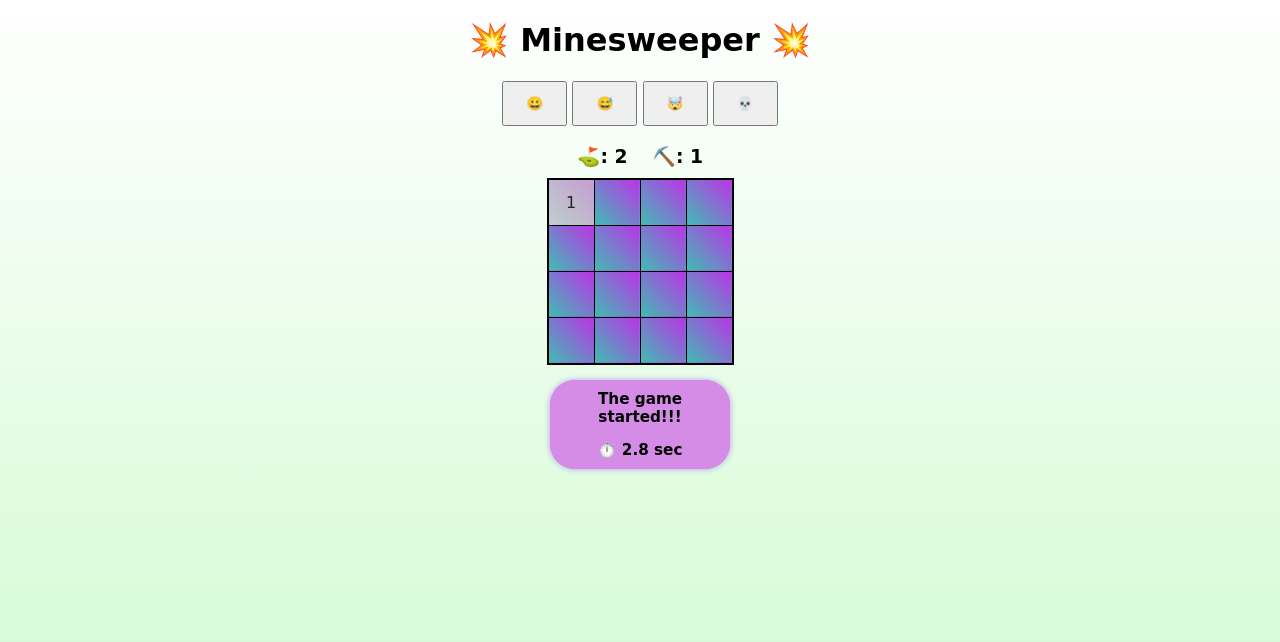
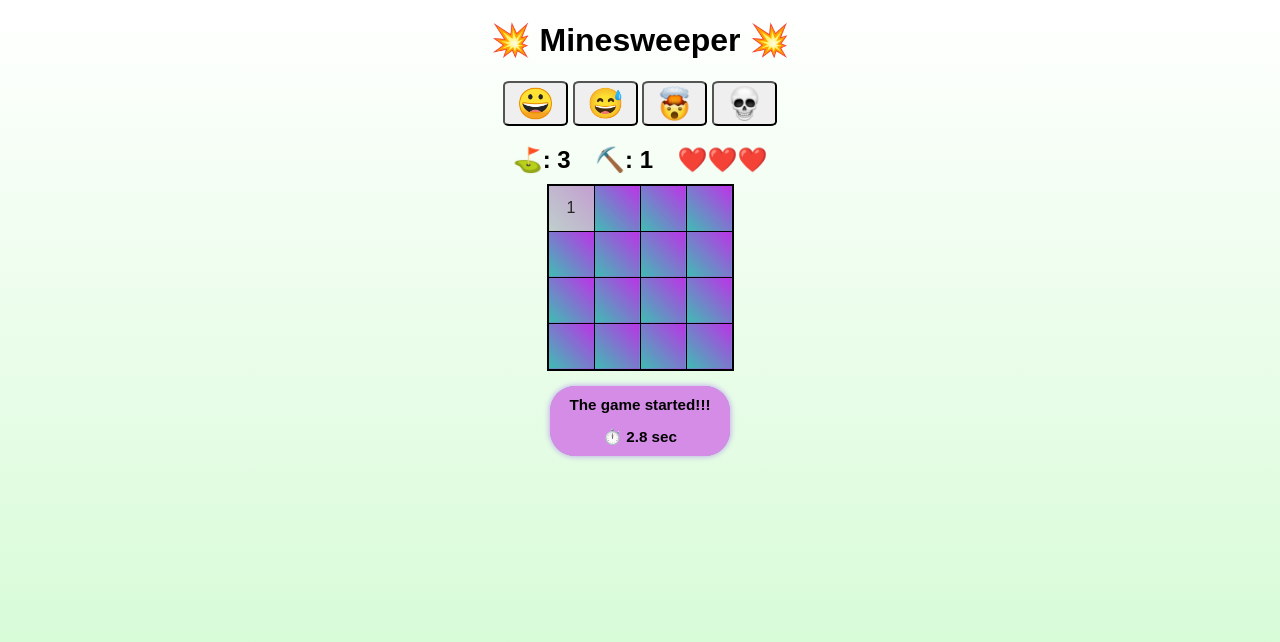
Before and after one commit to IlyaKad/Minesweeper-Sprint1, a plain HTML site: page index.html in a window 1280 px wide. Both pictures are taken after a click on the element 570 px from the left and 202 px from the top of the page. Drawn offline with Linux system fonts and the light colour scheme.

Commit message:
Final sprint-1 push

```diff
--- a/css/style.css
+++ b/css/style.css
@@ -1,7 +1,7 @@
 body {
     background: linear-gradient(to top, rgb(206, 250, 206), white) no-repeat center / cover fixed;
     text-align: center;
-    font-family: cursive;
+    font-family: 'Raleway', sans-serif;
 }
 
 .mineBoard {
@@ -21,6 +21,10 @@ body {
     opacity: 0.85;
     transition: 0.3s;
     cursor: pointer;
+}
+
+.openedCell {
+    background: linear-gradient(45deg, rgb(182, 199, 198), rgb(187, 142, 202));
 }
 
 .cell:hover {
@@ -52,6 +56,10 @@ body {
     }
 }
 
+.animationOff {
+    animation: none;
+}
+
 .timerTitle {
     padding: 10px 5px 0px 5px;
 }
@@ -64,9 +72,10 @@ body {
     pointer-events: none;
 }
 
-.flagMarks, .openedCellsShow {
+.flagMarks, .openedCellsShow, .livesShow {
     display: inline-block;
     margin: 10px;
+    font-size: x-large;
 }
 
 .timerModal:hover {
@@ -78,6 +87,12 @@ body {
     width: 65px;
     height: 45px;
     margin-bottom: 10px;
+    border-radius: 10%;
+    padding: 3px;
+}
+
+.buttonImg {
+    height: 100%;
 }
 
 .victoryImg {
--- a/index.html
+++ b/index.html
@@ -14,14 +14,15 @@
     <h1 class="title">💥 Minesweeper 💥</h1>
 
     <div class="levelButtons">
-        <button class="levelButton" onclick="chooseLevel(0)">😀</button>
-        <button class="levelButton" onclick="chooseLevel(1)">😅</button>
-        <button class="levelButton" onclick="chooseLevel(2)">🤯</button>
-        <button class="levelButton" onclick="chooseLevel(3)">💀</button>
+        <button class="levelButton" onclick="chooseLevel(0)"><img class="buttonImg" src="./pics/easy.png"></button>
+        <button class="levelButton" onclick="chooseLevel(1)"><img class="buttonImg" src="./pics/medium.png"></button>
+        <button class="levelButton" onclick="chooseLevel(2)"><img class="buttonImg" src="./pics/explodedHead.png"></button>
+        <button class="levelButton" onclick="chooseLevel(3)"><img class="buttonImg" src="./pics/skull.png"></button>
     </div>
 
     <h3 class="flagMarks">⛳ : 0</h3>
     <h3 class="openedCellsShow">⛏️ : 0</h3>
+    <h3 class="livesShow"></h3>
 
     <table class="mineBoard"></table>
 
@@ -30,6 +31,7 @@
         <h3 class="timer"></h3>
     </div>
 
+    <script src="./js/util.js"></script>
     <script src="./js/main.js"></script>
 </body>
 
--- a/js/main.js
+++ b/js/main.js
@@ -6,7 +6,8 @@ var FLAG = '⛳';
 var gBoard;
 var gLevel = {
     SIZE: 4,
-    MINES: 2
+    MINES: 3,
+    LIVES: 3
 }
 var gGame = {
     isOn: true,
@@ -19,22 +20,28 @@ function initGame() {
     gBoard = buildBoard();
     renderBoard(gBoard);
     document.querySelector('.flagMarks').innerText = `⛳: ${gLevel.MINES}`;
+    document.querySelector('.livesShow').innerText = '❤️❤️❤️';
     document.querySelector('.timerModal').classList.add('noPointerEvents');
 }
 
+function emptyCell() {
+    return { minesArounCount: 0, isShown: false, isMine: false, isMarked: false }
+}
+
+function mine() {
+    return { minesArounCount: 0, isShown: false, isMine: true, isMarked: false }
+}
+
 function buildBoard() {
+    var nums = randomMinesArray();
     var board = [];
     for (var i = 0; i < gLevel.SIZE; i++) {
         board.push([]);
         for (var j = 0; j < gLevel.SIZE; j++) {
-            var emptyCell = { minesArounCount: 0, isShown: false, isMine: false, isMarked: false };
-            var mine = { minesArounCount: 0, isShown: false, isMine: true, isMarked: false };
-            // board[i][j] = (Math.random() > 0.15) ? emptyCell : mine;
-            board[i][j] = emptyCell;
+            var selectedNum = nums.pop();
+            (selectedNum < gLevel.MINES) ? board[i][j] = mine() : board[i][j] = emptyCell();
         }
     }
-    board[1][1] = board[3][3] = mine;
-
     for (var i = 0; i < gLevel.SIZE; i++) {
         for (var j = 0; j < gLevel.SIZE; j++) {
             board[i][j].minesArounCount = setMinesNegsCount(board, i, j);
@@ -73,10 +80,9 @@ function cellClicked(elCell, i, j) {
         timer();
         document.querySelector('.levelButtons').classList.add('noPointerEvents');
     }
-
     if (gBoard[i][j].isShown || gBoard[i][j].isMarked) return;
     if (gBoard[i][j].isMine === true) {
-        gameOver(elCell, i, j);
+        livesCheck(elCell, i, j);
     } else if (gBoard[i][j].minesArounCount === 0) {
         negsOpen(gBoard, i, j);
     } else {
@@ -99,13 +105,13 @@ function negsOpen(board, cellI, cellJ) {
     }
 }
 
-function updateCell(elCell, i, j) {
-    if (gBoard[i][j].minesArounCount) elCell.innerText = gBoard[i][j].minesArounCount;
-    elCell.style.background = 'linear-gradient(45deg, rgb(182, 199, 198), rgb(187, 142, 202))';
+function updateCell(elCell, cellI, cellJ) {
+    if (gBoard[cellI][cellJ].minesArounCount) elCell.innerText = gBoard[cellI][cellJ].minesArounCount;
+    elCell.classList.add('openedCell');
     gGame.shownCount++;
     document.querySelector('.openedCellsShow').innerText = `⛏️: ${gGame.shownCount}`;
-    gBoard[i][j].isShown = true;
-    document.querySelector(`#cell-${i}-${j}`).classList.add('noPointerEvents');
+    gBoard[cellI][cellJ].isShown = true;
+    document.querySelector(`#cell-${cellI}-${cellJ}`).classList.add('noPointerEvents');
 }
 
 function cellMarked(elCell, i, j) {
@@ -126,11 +132,12 @@ function cellMarked(elCell, i, j) {
     }
     var marksOnBombs = gLevel.MINES - gGame.markedCount;
     document.querySelector('.flagMarks').innerText = `⛳: ${marksOnBombs}`;
+    winCheck();
 }
 
 function winCheck(i, j) {
     var clearCells = gLevel.SIZE * gLevel.SIZE - gLevel.MINES;
-    if (gGame.shownCount === clearCells) victory(i, j);
+    if (gGame.shownCount === clearCells && gGame.markedCount === gLevel.MINES) victory(i, j);
 }
 
 function victory(i, j) {
@@ -138,8 +145,8 @@ function victory(i, j) {
     clearInterval(gGame.secsPassed);
     document.querySelector('.mineBoard').classList.add('noPointerEvents');
     document.querySelector('.timerModal').classList.remove('noPointerEvents');
-    document.querySelector('.timerTitle').innerText = 'You WON!!! Press to play again';
-    document.querySelector('.timerModal').style.animation = 'none';
+    document.querySelector('.timerTitle').innerText = 'You WON!!!\n Press to reset';
+    document.querySelector('.timerModal').classList.add('animationOff');
     document.querySelector('.victoryImg').classList.remove('hide');
     openBombs(gBoard, i, j);
 }
@@ -147,13 +154,23 @@ function victory(i, j) {
 function gameOver(elCell, i, j) {
     elCell.innerText = '⚰️';
     clearInterval(gGame.secsPassed);
-    document.querySelector('.timerModal').style.animation = 'none';
+    document.querySelector('.timerModal').classList.add('animationOff');
     gGame.isOn = false;
-    elCell.style.background = 'linear-gradient(45deg, rgb(182, 199, 198), rgb(187, 142, 202))';
+    elCell.classList.add('openedCell');
     document.querySelector('.mineBoard').classList.add('noPointerEvents');
     document.querySelector('.timerModal').classList.remove('noPointerEvents');
-    document.querySelector('.timerTitle').innerText = 'Press to play again';
+    document.querySelector('.timerTitle').innerText = 'GAME OVER!!!\n Press to play again';
     openBombs(gBoard, i, j);
+}
+
+function livesCheck(elCell, i, j) {
+    gLevel.LIVES--;
+    if (gLevel.LIVES === 2) document.querySelector('.livesShow').innerText = '❤️❤️❤';
+    if (gLevel.LIVES === 1) document.querySelector('.livesShow').innerText = '❤️❤❤';
+    if (gLevel.LIVES === 0) {
+        document.querySelector('.livesShow').innerText = '❤❤❤';
+        gameOver(elCell, i, j);
+    }
 }
 
 function playAgain() {
@@ -168,9 +185,10 @@ function resetGame() {
         markedCount: 0,
         secsPassed: 0
     }
+    gLevel.LIVES = 3;
     document.querySelector('.mineBoard').classList.remove('noPointerEvents');
     document.querySelector('.timerTitle').innerText = 'The game started!!!';
-    document.querySelector('.timerModal').style.animation = 'timerModal 1.5s linear infinite';
+    document.querySelector('.timerModal').classList.remove('animationOff');
     document.querySelector('.timerModal').classList.add('noPointerEvents');
     document.querySelector('.timerModal').classList.add('hide');
     document.querySelector('.openedCellsShow').innerText = `⛏️: ${gGame.shownCount}`;
@@ -187,7 +205,7 @@ function openBombs(board, idxI, idxJ) {
             var elCheckCell = document.querySelector(`#cell-${i}-${j}`);
             if (gBoard[i][j].isMine) {
                 (gBoard[i][j].isMarked) ? elCheckCell.innerText = '✔️' : elCheckCell.innerText = BOMB;
-                elCheckCell.style.background = 'linear-gradient(45deg, rgb(182, 199, 198), rgb(187, 142, 202))';
+                elCheckCell.classList.add('openedCell');
             } else if (gBoard[i][j].isMarked) {
                 elCheckCell.innerText = '❌';
             }
@@ -197,10 +215,10 @@ function openBombs(board, idxI, idxJ) {
 }
 
 function chooseLevel(level) {
-    if (level === 0) gLevel = { SIZE: 4, MINES: 2 };   // 16 cells 3 mines
-    if (level === 1) gLevel = { SIZE: 8, MINES: 10 };  // 8*8=64 cells => 9-10
-    if (level === 2) gLevel = { SIZE: 12, MINES: 22 }; // 12*12=144 cells => 21-22
-    if (level === 3) gLevel = { SIZE: 16, MINES: 40 }; // 16*16=256 cells => 38-39
+    if (level === 0) gLevel = { SIZE: 4, MINES: 3, LIVES: 3 };   // 4*4=16 cells =>0.15%=>3 mines
+    if (level === 1) gLevel = { SIZE: 8, MINES: 10, LIVES: 3 };  // 8*8=64 cells =>0.15%=> 9-10 mines
+    if (level === 2) gLevel = { SIZE: 12, MINES: 22, LIVES: 3 }; // 12*12=144 cells =>0.15%=> 21-22 mines
+    if (level === 3) gLevel = { SIZE: 12, MINES: 45, LIVES: 3 }; // 16*16=256 cells =>0.15%=> 38-39 mines
     initGame();
 }
 
@@ -215,39 +233,3 @@ function renderTimer(timerStart) {
     var elModal = document.querySelector('.timerModal .timer');
     elModal.innerText = `⏱️ ${(delta / 1000).toFixed(1)} sec`;
 }
-
-// function randomIdx(nums) {
-//     var selectedNum = nums.pop();
-//     randomIdxJ(selectedNum);
-//     var idxI = floor(selectedNum / gLevel.SIZE);
-//     var idxJ = floor(selectedNum % gLevel.SIZE);
-//     gBoard[idxI][idxJ].isMine = true;
-// }
-
-// function placeMines() {
-//     var sizeNums = gLevel.SIZE * gLevel.SIZE;
-//     var nums = [];
-//     for (var i = 0; i < sizeNums; i++) {
-//         nums[i] = i;
-//     }
-//     shuffle(nums);
-//     randomIdx(nums);
-// }
-
-// function shuffle(items) {
-//     var randIdx, keep, i;
-//     for (i = items.length - 1; i > 0; i--) {
-//         randIdx = getRandomInt(0, items.length - 1);
-
-//         keep = items[i];
-//         items[i] = items[randIdx];
-//         items[randIdx] = keep;
-//     }
-//     return items;
-// }
-
-// function getRandomInt(min, max) {
-//     min = Math.ceil(min);
-//     max = Math.floor(max);
-//     return Math.floor(Math.random() * (max - min)) + min; //The maximum is inclusive and the minimum is inclusive
-// }
--- /dev/null
+++ b/js/util.js
@@ -0,0 +1,27 @@
+function randomMinesArray() {
+    var sizeNums = gLevel.SIZE * gLevel.SIZE;
+    var nums = [];
+    for (var i = 0; i < sizeNums; i++) {
+        nums[i] = i;
+    }
+    shuffle(nums);
+    return nums;
+}
+
+function shuffle(items) {
+    var randIdx, keep, i;
+    for (i = items.length - 1; i > 0; i--) {
+        randIdx = getRandomInt(0, items.length - 1);
+
+        keep = items[i];
+        items[i] = items[randIdx];
+        items[randIdx] = keep;
+    }
+    return items;
+}
+
+function getRandomInt(min, max) {
+    min = Math.ceil(min);
+    max = Math.floor(max);
+    return Math.floor(Math.random() * (max - min)) + min; //The maximum is inclusive and the minimum is inclusive
+}
```
Also changed, not shown: pics/easy.png (added), pics/explodedHead.png (added), pics/medium.png (added), pics/skull.png (added).
